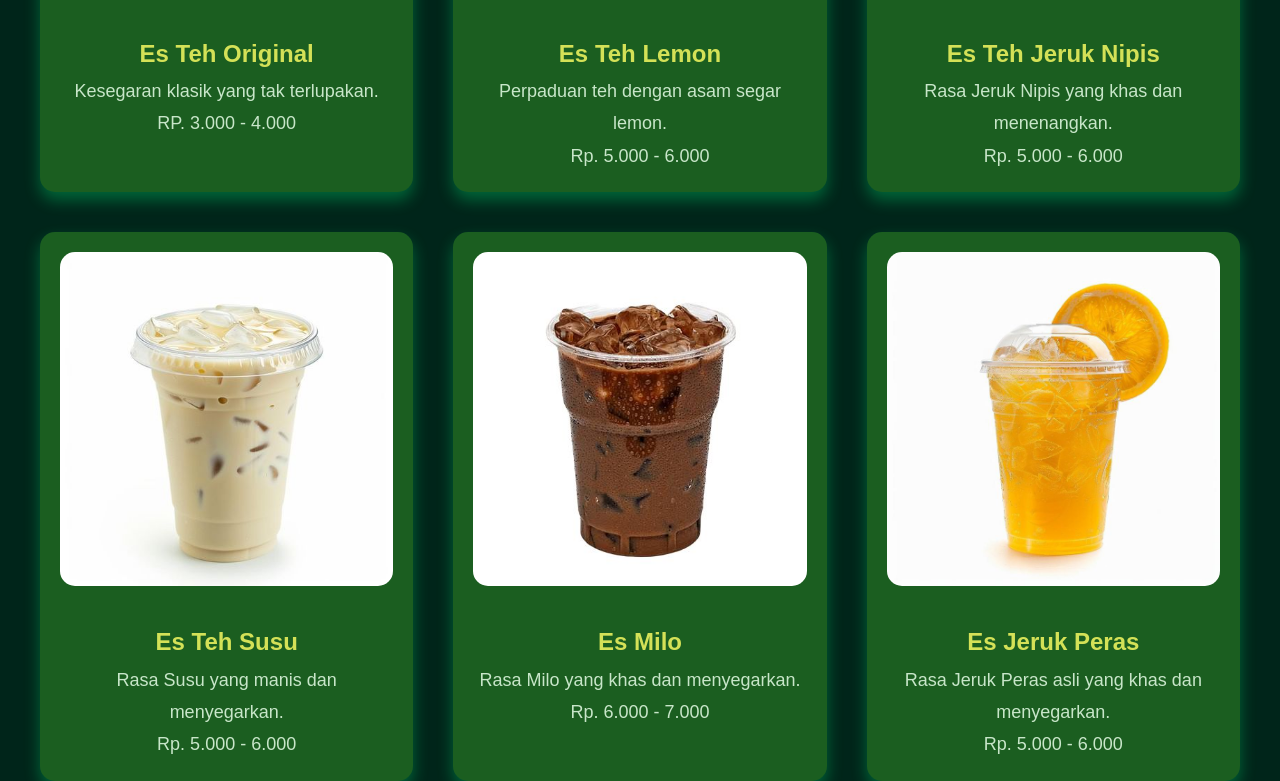
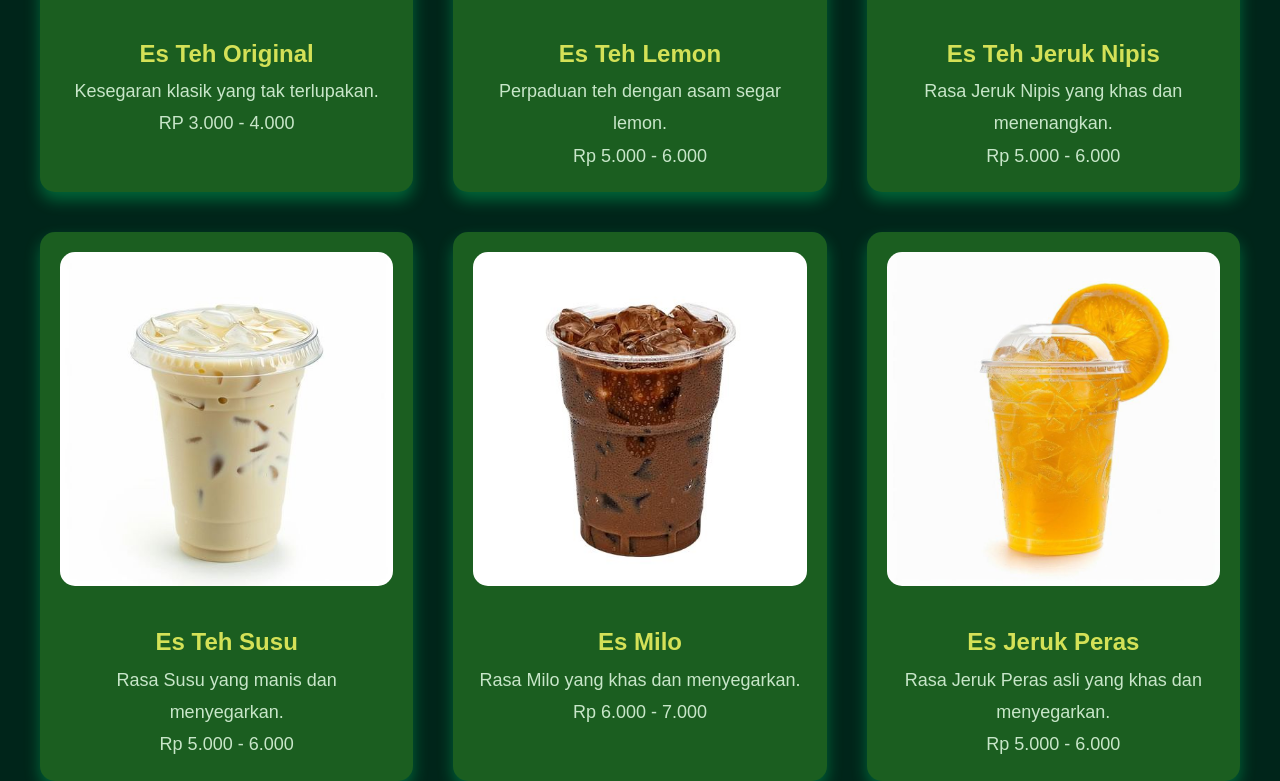
Before and after one commit to karinaflw123/estehsolo, a plain HTML site: page index.html in a window 1280 px wide. Shown: the part 1422-2203 px from the top of the page. Drawn offline with Linux system fonts and the light colour scheme.

Commit message:
index.html

```diff
--- a/index.html
+++ b/index.html
@@ -63,37 +63,37 @@
                 <img src="original.jpg" alt="Es Teh Original">
                 <h3>Es Teh Original</h3>
                 <p>Kesegaran klasik yang tak terlupakan.</p>
-                <p>RP. 3.000 - 4.000<p>
+                <p>RP 3.000 - 4.000<p>
             </div>
             <div class="menu-item">
                 <img src="lemon.jpg" alt="Es Teh Lemon">
                 <h3>Es Teh Lemon</h3>
                 <p>Perpaduan teh dengan asam segar lemon.</p>
-                <p>Rp. 5.000 - 6.000</p>
+                <p>Rp 5.000 - 6.000</p>
             </div>
             <div class="menu-item">
                 <img src="jeruk nipis.jpg" alt="Es Teh Jeruk Nipis">
                 <h3>Es Teh Jeruk Nipis</h3>
                 <p>Rasa Jeruk Nipis yang khas dan menenangkan.</p>
-                <p>Rp. 5.000 - 6.000</p>
+                <p>Rp 5.000 - 6.000</p>
             </div>
             <div class="menu-item">
                 <img src="susu.jpg" alt="Es Teh Susu">
                 <h3>Es Teh Susu</h3>
                 <p>Rasa Susu yang manis dan menyegarkan.</p>
-                <p>Rp. 5.000 - 6.000</p>
+                <p>Rp 5.000 - 6.000</p>
             </div>
             <div class="menu-item">
                 <img src="milo.jpg" alt="Es Milo">
                 <h3>Es Milo</h3>
                 <p>Rasa Milo yang khas dan menyegarkan.</p>
-                <p>Rp. 6.000 - 7.000</p>
+                <p>Rp 6.000 - 7.000</p>
             </div>
             <div class="menu-item">
                 <img src="jeruk peras.jpg" alt="Es Jeruk Peras">
                 <h3>Es Jeruk Peras</h3>
                 <p>Rasa Jeruk Peras asli yang khas dan menyegarkan.</p>
-                <p>Rp. 5.000 - 6.000</p>
+                <p>Rp 5.000 - 6.000</p>
             </div>
         </div>
     </section>
```
